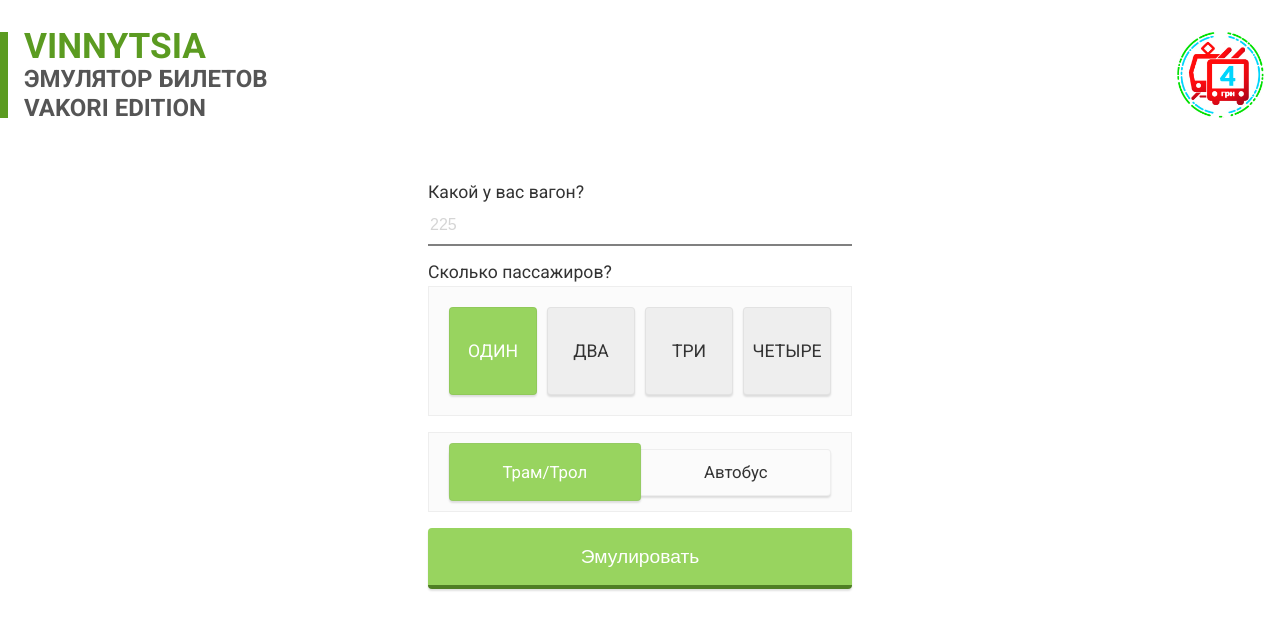
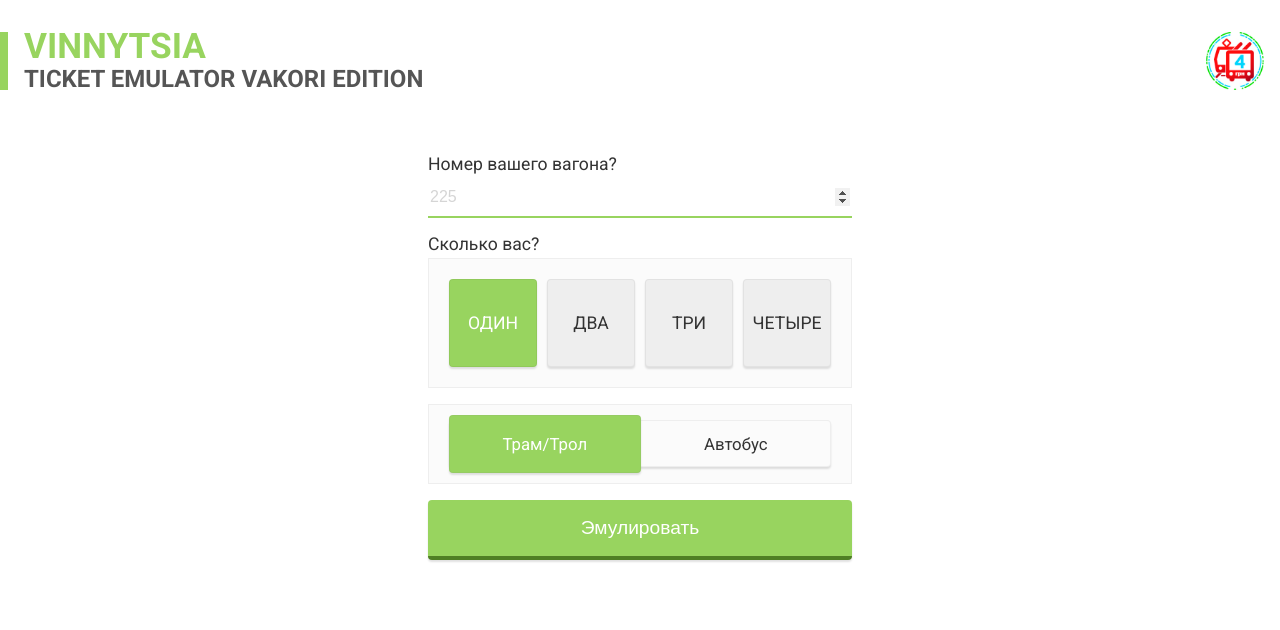
Before and after one commit to Vakori/Vakori.github.io, a plain HTML site: page index.html in a window 1280 px wide. Drawn offline with Linux system fonts and the light colour scheme.

Commit message:
Add files via upload

```diff
--- a/css/configuration.css
+++ b/css/configuration.css
@@ -28,7 +28,7 @@
     line-height: 1.8rem;
     font-weight: 700;
     margin: 0;
-    color: #5B9B21;
+    color: #98d45f;
 }
 
 #configuration .header__brand h1 small {
@@ -44,7 +44,7 @@
     top: 0;
     width: 8px;
     height: 100%;
-    background: #5B9B21;
+    background: #98d45f;
 }
 
 #configuration .header__logo {
--- a/css/emulation.css
+++ b/css/emulation.css
@@ -1,6 +1,6 @@
 /* BTN
  * ------- */
-.btn {
+ .btn {
     cursor: pointer;
     border: 0;
     background: white;
--- a/css/style.css
+++ b/css/style.css
@@ -1,6 +1,5 @@
 :root {
-    --green: #98d45f
-    ;
+    --green: #98d45f;
     --grey: grey;
     --border-radius: 4px;
 }
--- a/index.html
+++ b/index.html
@@ -2,7 +2,7 @@
 <html lang="en">
 <head>
     <meta charset="UTF-8">
-    <title>Vakori edition</title>
+    <title>Vakori</title>
     <meta name="viewport" content="width=device-width, initial-scale=1.0, maximum-scale=1.0, user-scalable=no">
     <link href="https://fonts.googleapis.com/css?family=Roboto:400,500,700&subset=cyrillic" rel="stylesheet">
     <script>
@@ -77,7 +77,7 @@
             </div>
             <div class="item">
                 <div class="item__title">Стандартный</div>
-                <div class="item__value">1 шт</div>
+                <div class="item__value">2 шт</div>
             </div>
         </div>
         <div class="ticket__estimate">
@@ -94,8 +94,7 @@
             <div class="header__brand">
                 <h1>
                     Vinnytsia <br>
-                    <small>Эмулятор билетов</small> <br>
-		    <small>Vakori edition</small>
+                    <small>Ticket Emulator Vakori edition</small> <br>
                 </h1>
             </div>
             <!-- Image is located in background-image -->
@@ -103,11 +102,11 @@
         </header>
         <form class="configuration-form">
             <div class="row">
-                <label for="wagon">Какой у вас вагон?</label>
+                <label for="wagon">Номер вашего вагона?</label>
                 <input type="number" id="wagon" placeholder="225" required="">
             </div>
             <div class="row">
-                <label>Сколько пассажиров?</label>
+                <label>Сколько вас?</label>
                 <div class="border">
                     <div class="horizontal-radio-list">
                         <label class="radio-block">
@@ -159,7 +158,6 @@
             </nav>
         </header>
         <main class="content">
-            <!--Tickets are inserted here-->
         </main>
     </section>
 </div>
--- a/main.js
+++ b/main.js
@@ -264,3 +264,6 @@ const Utils = {
         }
     }
 }
+
+let app = new App()
+app.initialize()
```
Also changed, not shown: images/ticket-bus.jpg (added), manifest.json (added).
